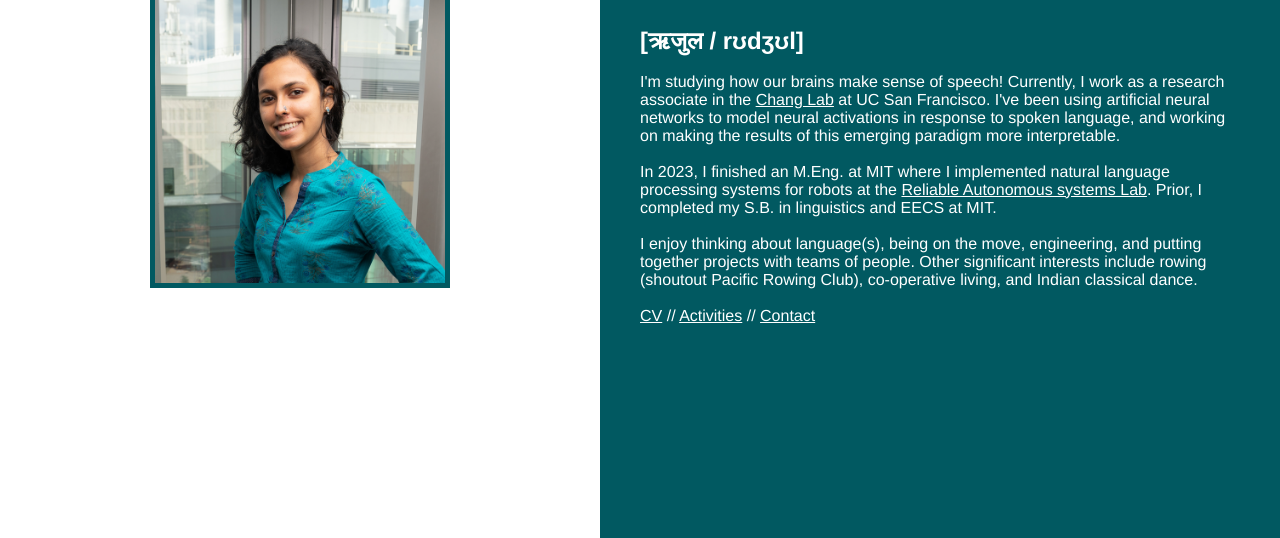
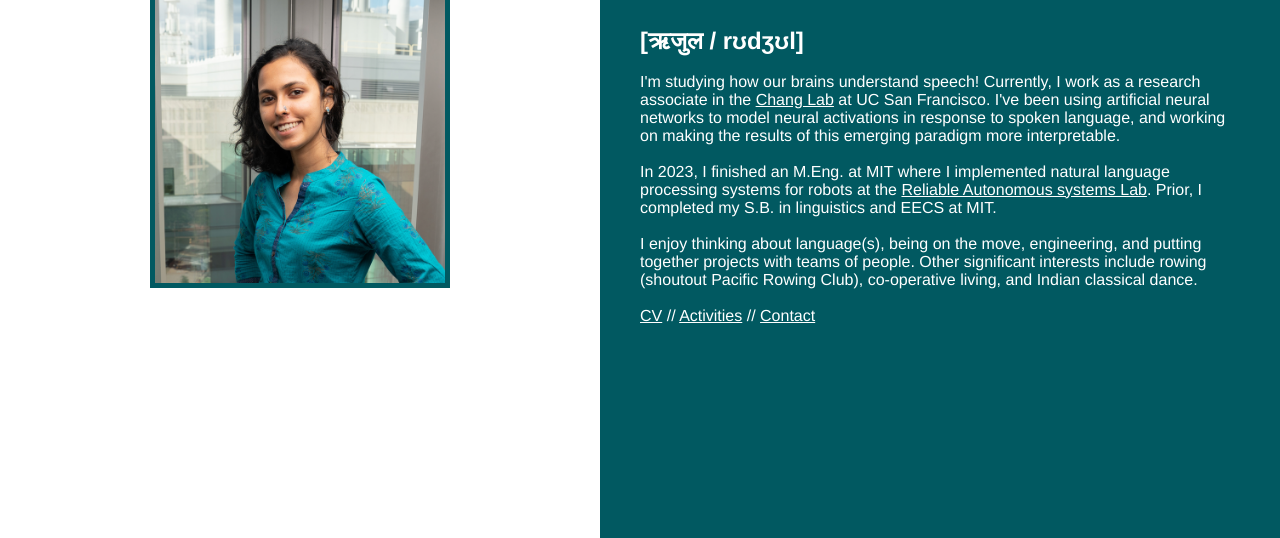
Before and after one commit to ruca-boka/ruca-boka.github.io, a plain HTML site: page index.html in a window 1280 px wide. Shown: the part 262-800 px from the top of the page. Drawn offline with Linux system fonts and the light colour scheme.

Commit message:
file restructuring

```diff
--- a/index.html
+++ b/index.html
@@ -18,7 +18,7 @@
     <br>
     <!--<p></p>
     <br>-->
-    <p>I'm studying how our brains make sense of speech! Currently, I work as a research associate in the <a href="https://changlab.ucsf.edu">Chang Lab</a> at UC San Francisco. I've been using artificial neural networks to model neural activations in response to spoken language, and working on making the results of this emerging paradigm more interpretable.</p>
+    <p>I'm studying how our brains understand speech! Currently, I work as a research associate in the <a href="https://changlab.ucsf.edu">Chang Lab</a> at UC San Francisco. I've been using artificial neural networks to model neural activations in response to spoken language, and working on making the results of this emerging paradigm more interpretable.</p>
     <br>
     <p>In 2023, I finished an M.Eng. at MIT where I implemented natural language processing systems for robots at the <a href="https://aeroastro.mit.edu/realm/">Reliable Autonomous systems Lab</a>. Prior, I completed my S.B. in linguistics and EECS at MIT.</p>
     <br>
```
Also changed, not shown: index_old.html (renamed from file:/Users/rujul/Documents/ruca-boka.github.io/index.html), styles_old.css (renamed from file:/Users/rujul/Documents/ruca-boka.github.io/styles.css), 2 other files.
